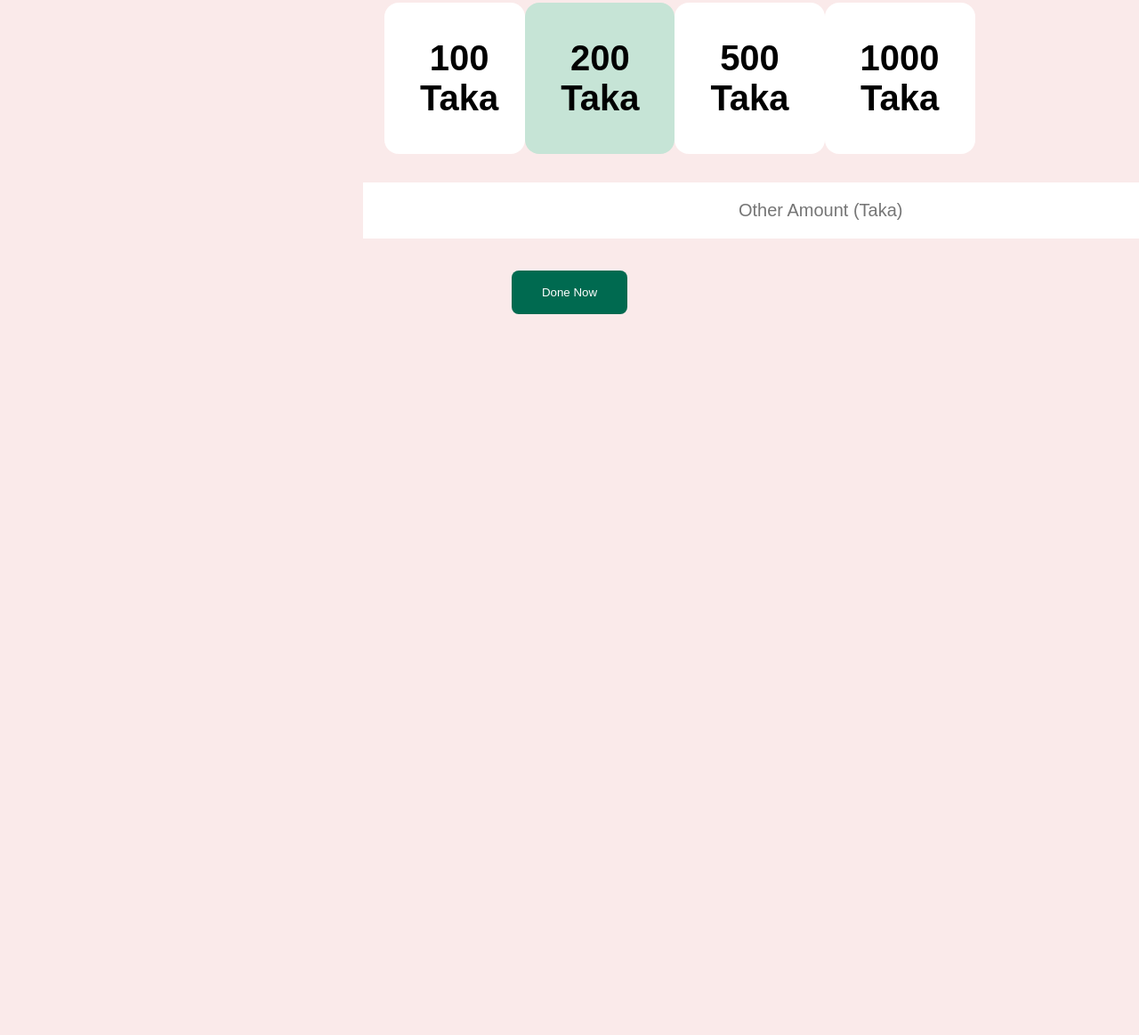
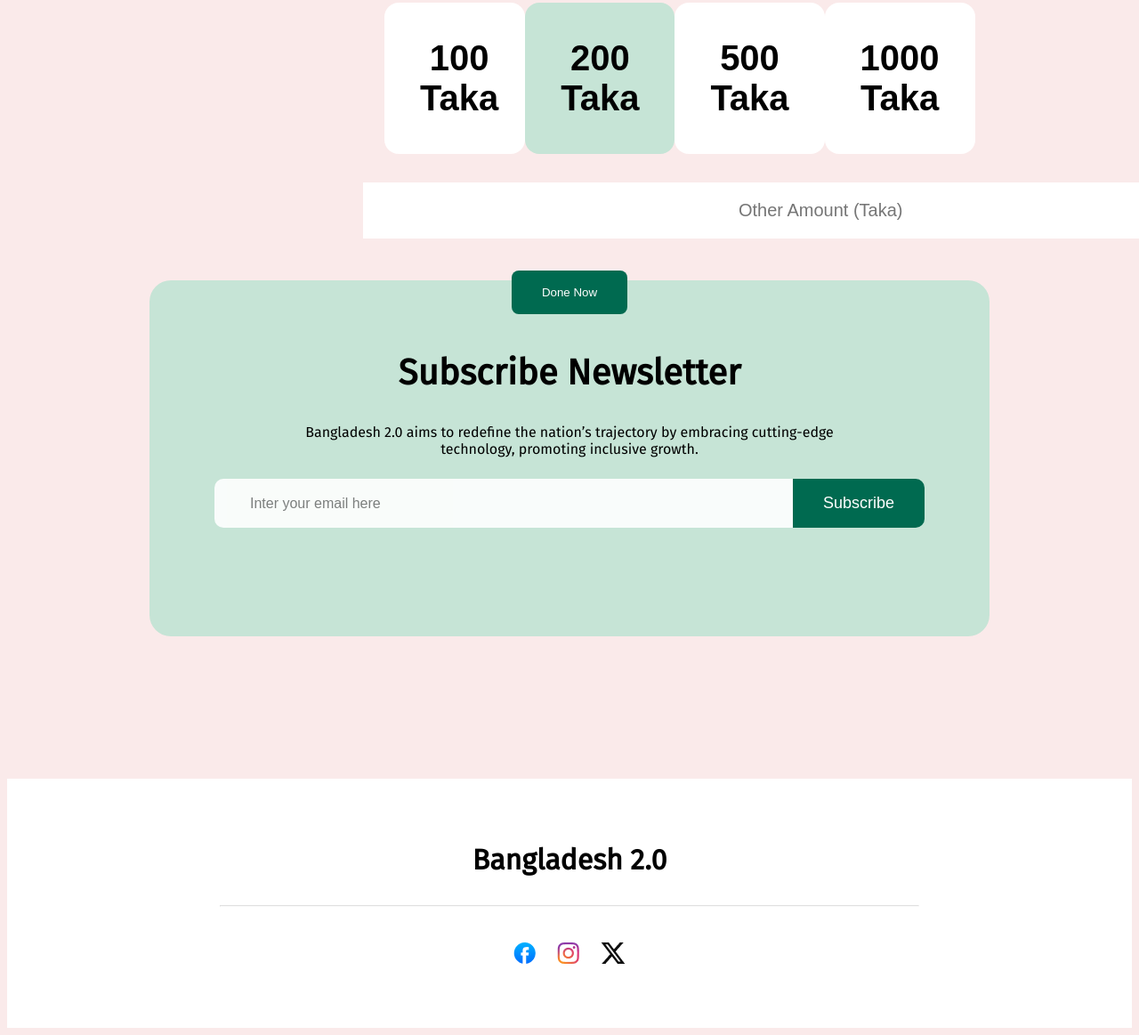
Before and after one commit to shehab99d/assignment-1, a plain HTML site: page index.html in a window 1280 px wide. Shown: the part 2899-4062 px from the top of the page at 89% size. Before the commit the page ends 3294 px from the top, so only its background shows below. Drawn offline with Linux system fonts and the light colour scheme.

Commit message:
added all part of this page

```diff
--- a/index.html
+++ b/index.html
@@ -96,7 +96,7 @@
                  <div class="satellite-2">
                     <div class="light">
                         <div class="png">
-                            <img src="assets/satelite.png" class="main-point" alt="">
+                            <img  src="assets/satelite.png" class="main-point" alt="">
                         </div>
                     <div class="for-news">
                         <h1 class="n-1">Bangladesh Launches New Satellite</h1>
@@ -117,7 +117,7 @@
                 </div>
                 <div class="satellite-3">
                    <div class="light">
-                       <img src="assets/satelite.png" class="main-point" alt="">
+                       <img class="main-point" src="assets/satelite.png" alt="">
                    <div class="for-news">
                        <h1 class="n-1">Bangladesh Launches New Satellite</h1>
                        <img class="n-2" src="assets/al-jazeera.png" alt="">
@@ -158,12 +158,36 @@
 
                         </div>
                      </div>
+                     <div class="description">
+                        <div class="d-11">
+                           <h1 class="d-10">Subscribe Newsletter</h1>
+                           <p class="description-1">Bangladesh 2.0 aims to redefine the
+                             nation’s
+                             trajectory by
+                             embracing cutting-edge <br>technology, promoting inclusive
+                              growth.</p>
+                        </div>
+                        <div class="description-2">
+                           <input type="email" name="" id="" class="email-1"
+                            placeholder="Inter your email here">
+                           <button class="final-button">Subscribe</button>
+                        </div>
+
+                     </div>
             </section>
-            <section class="satellite">
-           </section>
+            <section class=" ">
+        </section>
     </main>
-    <footer>
-
+    <footer class="last">
+           <div class="finish">
+            <h1 class="Bangladesh">Bangladesh 2.0</h1>
+           </div>
+           <hr class="hr-style">
+            <div class="done">
+                <a href=""><img class="facebook" src="assets/facebook.png" alt=""></a>
+                <a href=""><img class="instagram" src="assets/instagram.png" alt=""></a>
+                <a href=""><img class="twitter" src="assets/x.png" alt=""></a>
+            </div>
     </footer>
 </body>
 </html>
--- a/styles/styles.css
+++ b/styles/styles.css
@@ -13,6 +13,7 @@
 }
 .fira-sans-regular{
     background-color:#faeaea;
+
 }
 .dtn-2{
     color: #FFFFFF;
@@ -207,6 +208,7 @@ height: 60vh;
 .main-point{
     padding:48px 48px;
     box-sizing: 24px;
+    border-radius: 24px;
 
 }
 .n-1{
@@ -290,6 +292,9 @@ height: 60vh;
     cursor: pointer;
 
 }
+.main-point{
+    border-radius: 24px;
+}
 /* Form styles */
 .form{
 
@@ -315,3 +320,88 @@ height: 60vh;
    border: none;
    cursor:pointer;
 }
+
+/* Styles of description */
+.description{
+    height: 50vh;
+    /* border: 1px solid black; */
+    background-color: #C6E4D6;
+    border-radius: 24px;
+    text-align: center;
+    margin-top: 80px;
+}
+.d-11{
+
+}
+.d-10{
+    font-size: 40px;
+    font-weight: bold;
+    padding-top: 80px;
+}
+
+/* 2nd last */
+.description-2{
+    display: flex;
+    justify-content: center;
+    margin-top: 24px;
+
+}
+.email-1{
+    padding-top: 18px;
+    padding-bottom: 18px;
+    padding-left: 40px;
+    padding-right: 403px;
+    font-size: 16px;
+    opacity: 0.9;
+    border-radius: 10px 0px 0px 10px;
+    border: none;
+}
+.final-button{
+    font-weight: 400px;
+    font-size: 18px;
+    padding: 17px 34px;
+    color: #FFFFFF;
+    background-color: #006A50;
+    border-radius: 0 10px 10px 0;
+    border: none;
+    cursor: pointer;
+}
+/* last */
+.last{
+    height: 35vh;
+    background-color: #FFFFFF;
+    box-sizing: border-box;
+
+}
+/* Footer'a styles */
+.last{
+    text-align: center;
+}
+.bangladesh{
+   /* padding-top: 50px; */
+   font-size: 32px;
+   font-weight: bold;
+}
+.finish{
+    padding-top: 50px;
+}
+.hr-style{
+   margin-top: 32px;
+   margin-left: 239px;
+   margin-right: 239px;
+   color:#e7e5e5;
+   opacity: 30%;
+}
+.done{
+    padding-top: 32px;
+    justify-content: space-between;
+}
+.facebook{
+     padding-right: 20px;
+}
+.instagram{
+    padding-right: 20px;
+}
+.twitter{
+
+}
```
